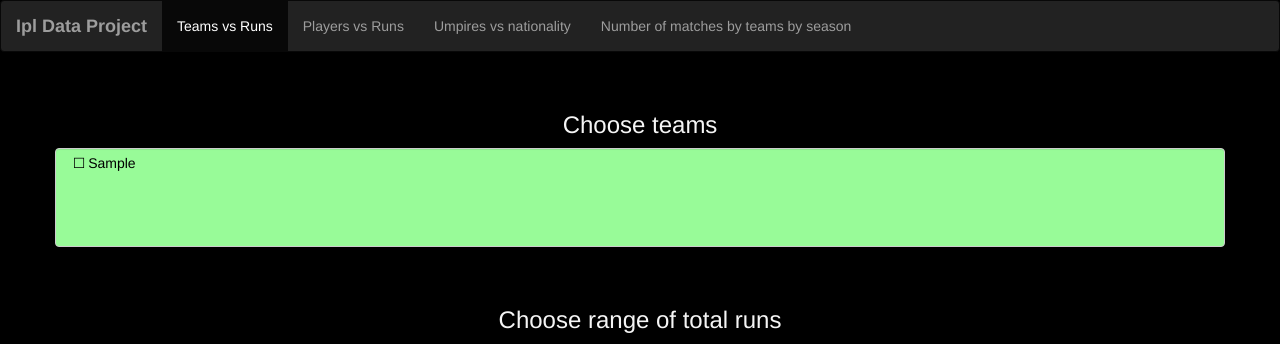
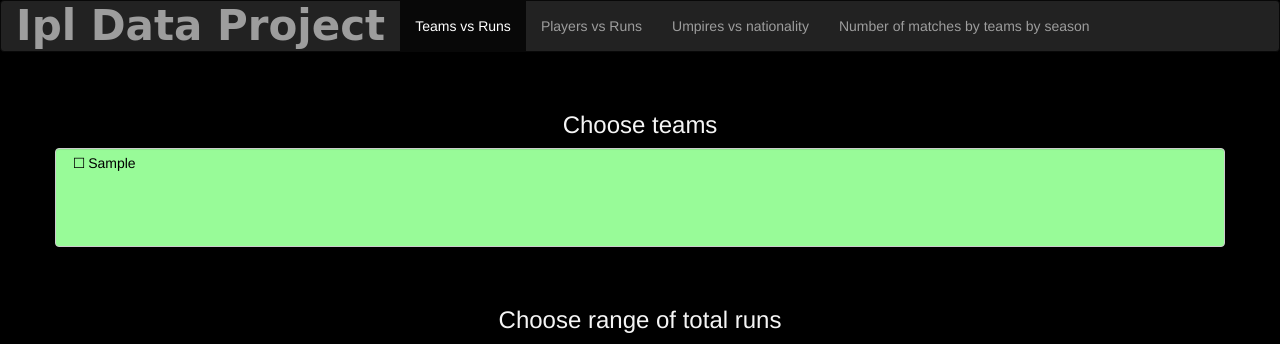
Before and after one commit to nikitabansal711/Ipl-Data-Project-Django, a Django app: page / in a window 1280 px wide. Shown: the top 344 px of the page. Run offline with Django 3.2, Linux system fonts and the light colour scheme; tables that the repository leaves empty hold one stand-in row (values such as "Sample post"); some libraries are stand-ins or nearby versions.

Commit message:
fixed frontend issues

```diff
--- a/DataProject/ipl_solution/static/ipl_solution/css/style.css
+++ b/DataProject/ipl_solution/static/ipl_solution/css/style.css
@@ -109,3 +109,8 @@ select {
   position: relative;
   margin-top: 40px;
 }
+.navbar-brand {
+  font-size: 300%;
+  font-weight: bolder;
+  font-family: "Lobster", cursive;
+}
```
